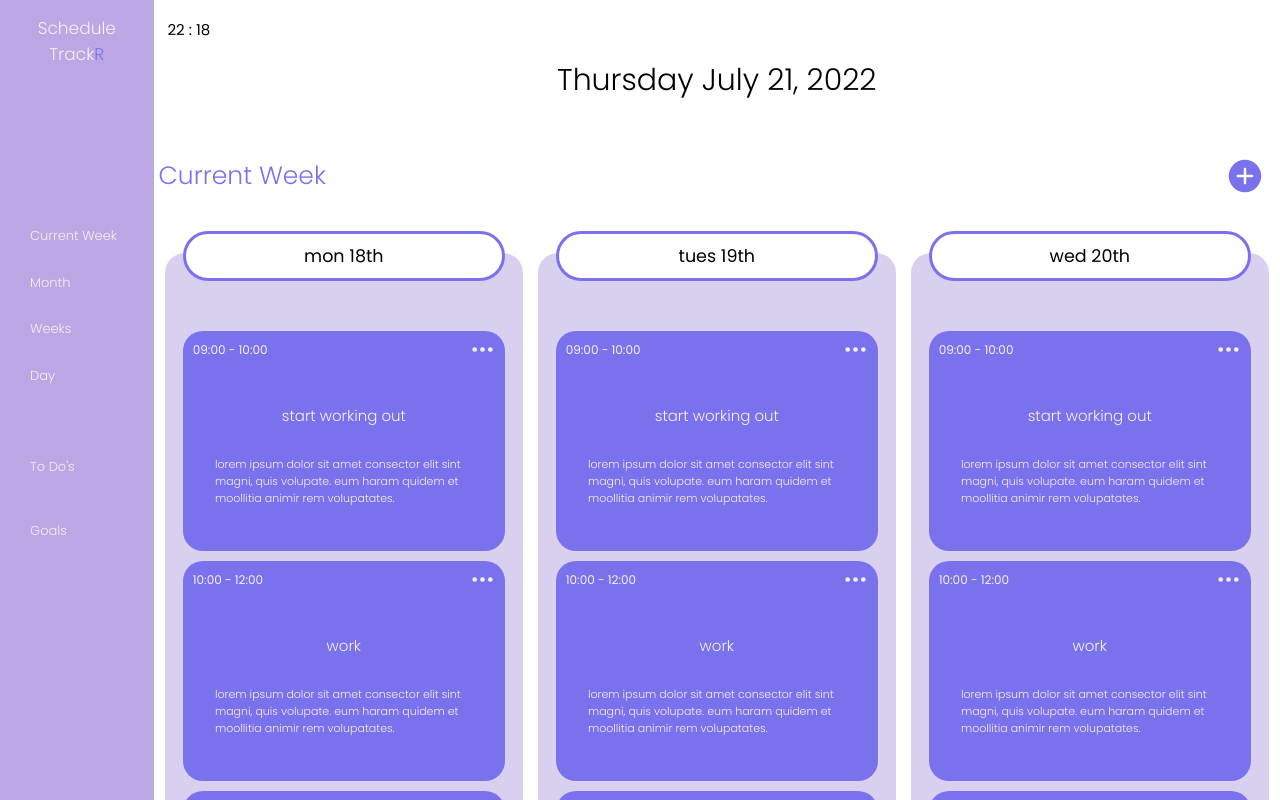
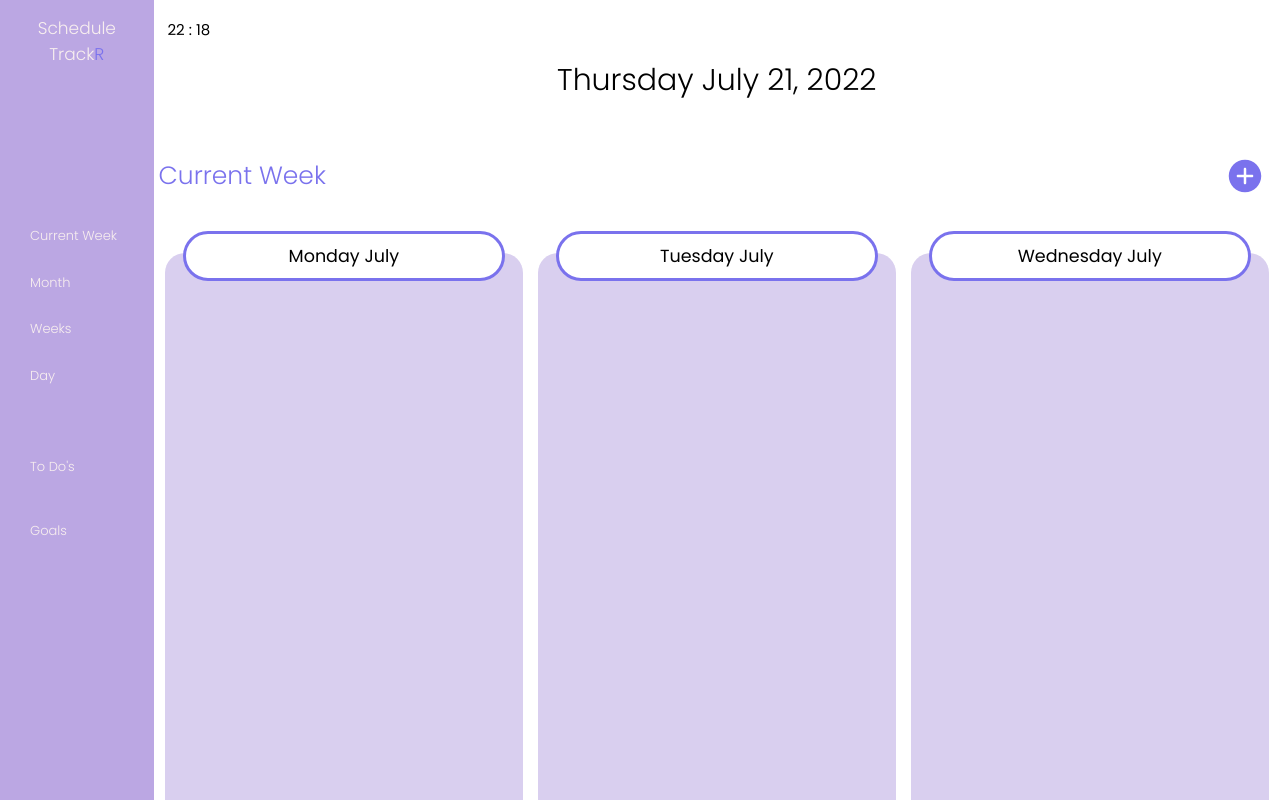
Before and after one commit to David-Henery4/Schedule-TrackR, a React (Create React App) app: page /week in a window 1280 px wide. Built offline with nearby package versions, Linux system fonts and the light colour scheme.

Commit message:
current week data displayed

```diff
--- a/src/components/weekDay.js
+++ b/src/components/weekDay.js
@@ -1,15 +1,16 @@
 import React from 'react'
 import { BsThreeDots } from "react-icons/bs";
 
-export const WeekDay = ({startTime,endTime,title, activity}) => {
+export const WeekDay = ({startTime, endTime, taskTitle, taskDesc}) => {
   return (
     <div className="week-tab">
       <p className="week__times">
+        {/* {startTime} - {endTime} */}
         {startTime} - {endTime}
       </p>
       <BsThreeDots className="week__edit-icon" />
-      <h4 className="week__activity-title">{title}</h4>
-      <article className="week__activity-desc">{activity}</article>
+      <h4 className="week__activity-title">{taskTitle}</h4>
+      <article className="week__activity-desc">{taskDesc}</article>
     </div>
   );
 }
--- a/src/data/defaultWeekData.js
+++ b/src/data/defaultWeekData.js
@@ -1,252 +1,39 @@
 const defaultWeekData = [
   {
     id: 1,
-    day: "mon",
-    date: "18th",
-    tasks: [
-      {
-        id: 1,
+    dateStamp: +new Date(2022, 6, 25),
     startTime: "09:00",
     endTime: "10:00",
-        title: "start working out",
-        activity:
+    taskTitle: "start working out",
+    taskDesc:
       "lorem ipsum dolor sit amet consector elit sint magni, quis volupate. eum haram quidem et moollitia animir rem volupatates.",
   },
   {
     id: 2,
+    dateStamp: +new Date(2022, 6, 26),
     startTime: "10:00",
     endTime: "12:00",
-        title: "work",
-        activity:
+    taskTitle: "work",
+    taskDesc:
       "lorem ipsum dolor sit amet consector elit sint magni, quis volupate. eum haram quidem et moollitia animir rem volupatates.",
   },
   {
     id: 3,
+    dateStamp: +new Date(2022, 6, 25),
     startTime: "12:00",
     endTime: "13:00",
-        title: "lunch",
-        activity:
+    taskTitle: "lunch",
+    taskDesc:
       "lorem ipsum dolor sit amet consector elit sint magni, quis volupate. eum haram quidem et moollitia animir rem volupatates.",
   },
   {
     id: 4,
+    dateStamp: +new Date(2022, 6, 25),
     startTime: "13:00",
     endTime: "16:30",
-        title: "work",
-        activity:
+    taskTitle: "work",
+    taskDesc:
       "lorem ipsum dolor sit amet consector elit sint magni, quis volupate. eum haram quidem et moollitia animir rem volupatates.",
-      },
-    ],
-  },
-  {
-    id: 2,
-    day: "tues",
-    date: "19th",
-    tasks: [
-      {
-        id: 1,
-        startTime: "09:00",
-        endTime: "10:00",
-        title: "start working out",
-        activity:
-          "lorem ipsum dolor sit amet consector elit sint magni, quis volupate. eum haram quidem et moollitia animir rem volupatates.",
-      },
-      {
-        id: 2,
-        startTime: "10:00",
-        endTime: "12:00",
-        title: "work",
-        activity:
-          "lorem ipsum dolor sit amet consector elit sint magni, quis volupate. eum haram quidem et moollitia animir rem volupatates.",
-      },
-      {
-        id: 3,
-        startTime: "12:00",
-        endTime: "13:00",
-        title: "lunch",
-        activity:
-          "lorem ipsum dolor sit amet consector elit sint magni, quis volupate. eum haram quidem et moollitia animir rem volupatates.",
-      },
-      {
-        id: 4,
-        startTime: "13:00",
-        endTime: "16:30",
-        title: "work",
-        activity:
-          "lorem ipsum dolor sit amet consector elit sint magni, quis volupate. eum haram quidem et moollitia animir rem volupatates.",
-      },
-    ],
-  },
-  {
-    id: 3,
-    day: "wed",
-    date: "20th",
-    tasks: [
-      {
-        id: 1,
-        startTime: "09:00",
-        endTime: "10:00",
-        title: "start working out",
-        activity:
-          "lorem ipsum dolor sit amet consector elit sint magni, quis volupate. eum haram quidem et moollitia animir rem volupatates.",
-      },
-      {
-        id: 2,
-        startTime: "10:00",
-        endTime: "12:00",
-        title: "work",
-        activity:
-          "lorem ipsum dolor sit amet consector elit sint magni, quis volupate. eum haram quidem et moollitia animir rem volupatates.",
-      },
-      {
-        id: 3,
-        startTime: "12:00",
-        endTime: "13:00",
-        title: "lunch",
-        activity:
-          "lorem ipsum dolor sit amet consector elit sint magni, quis volupate. eum haram quidem et moollitia animir rem volupatates.",
-      },
-      {
-        id: 4,
-        startTime: "13:00",
-        endTime: "16:30",
-        title: "work",
-        activity:
-          "lorem ipsum dolor sit amet consector elit sint magni, quis volupate. eum haram quidem et moollitia animir rem volupatates.",
-      },
-    ],
-  },
-  {
-    id: 4,
-    day: "thurs",
-    date: "21st",
-    tasks: [
-      {
-        id: 1,
-        startTime: "09:00",
-        endTime: "10:00",
-        title: "start working out",
-        activity:
-          "lorem ipsum dolor sit amet consector elit sint magni, quis volupate. eum haram quidem et moollitia animir rem volupatates.",
-      },
-      {
-        id: 2,
-        startTime: "10:00",
-        endTime: "12:00",
-        title: "work",
-        activity:
-          "lorem ipsum dolor sit amet consector elit sint magni, quis volupate. eum haram quidem et moollitia animir rem volupatates.",
-      },
-      {
-        id: 3,
-        startTime: "12:00",
-        endTime: "13:00",
-        title: "lunch",
-        activity:
-          "lorem ipsum dolor sit amet consector elit sint magni, quis volupate. eum haram quidem et moollitia animir rem volupatates.",
-      },
-      {
-        id: 4,
-        startTime: "13:00",
-        endTime: "16:30",
-        title: "work",
-        activity:
-          "lorem ipsum dolor sit amet consector elit sint magni, quis volupate. eum haram quidem et moollitia animir rem volupatates.",
-      },
-    ],
-  },
-  {
-    id: 5,
-    day: "fri",
-    date: "22nd",
-    tasks: [
-      {
-        id: 1,
-        startTime: "09:00",
-        endTime: "10:00",
-        title: "start working out",
-        activity:
-          "lorem ipsum dolor sit amet consector elit sint magni, quis volupate. eum haram quidem et moollitia animir rem volupatates.",
-      },
-      {
-        id: 2,
-        startTime: "10:00",
-        endTime: "12:00",
-        title: "work",
-        activity:
-          "lorem ipsum dolor sit amet consector elit sint magni, quis volupate. eum haram quidem et moollitia animir rem volupatates.",
-      },
-      {
-        id: 3,
-        startTime: "12:00",
-        endTime: "13:00",
-        title: "lunch",
-        activity:
-          "lorem ipsum dolor sit amet consector elit sint magni, quis volupate. eum haram quidem et moollitia animir rem volupatates.",
-      },
-      {
-        id: 4,
-        startTime: "13:00",
-        endTime: "16:30",
-        title: "work",
-        activity:
-          "lorem ipsum dolor sit amet consector elit sint magni, quis volupate. eum haram quidem et moollitia animir rem volupatates.",
-      },
-    ],
-  },
-  {
-    id: 6,
-    day: "sat",
-    date: "23rd",
-    tasks: [
-      {
-        id: 1,
-        startTime: "10:00",
-        endTime: "12:00",
-        title: "work",
-        activity:
-          "lorem ipsum dolor sit amet consector elit sint magni, quis volupate. eum haram quidem et moollitia animir rem volupatates.",
-      },
-      {
-        id: 2,
-        startTime: "12:00",
-        endTime: "13:00",
-        title: "lunch",
-        activity:
-          "lorem ipsum dolor sit amet consector elit sint magni, quis volupate. eum haram quidem et moollitia animir rem volupatates.",
-      },
-    ],
-  },
-  {
-    id: 7,
-    day: "sun",
-    date: "24th",
-    tasks: [
-      {
-        id: 1,
-        startTime: "09:00",
-        endTime: "10:00",
-        title: "sleep",
-        activity:
-          "lorem ipsum dolor sit amet consector elit sint magni, quis volupate. eum haram quidem et moollitia animir rem volupatates.",
-      },
-      {
-        id: 2,
-        startTime: "10:00",
-        endTime: "12:00",
-        title: "walk",
-        activity:
-          "lorem ipsum dolor sit amet consector elit sint magni, quis volupate. eum haram quidem et moollitia animir rem volupatates.",
-      },
-      {
-        id: 3,
-        startTime: "12:00",
-        endTime: "13:00",
-        title: "xbox",
-        activity:
-          "lorem ipsum dolor sit amet consector elit sint magni, quis volupate. eum haram quidem et moollitia animir rem volupatates.",
-      },
-    ],
   },
 ];
 
--- a/src/pages/week.js
+++ b/src/pages/week.js
@@ -1,23 +1,60 @@
-import React from 'react'
-import defaultWeekData from '../data/defaultWeekData';
-import { WeekDay } from '../components/weekDay';
-import { DayWeekContainer } from '../components';
+import React from "react";
+import defaultWeekData from "../data/defaultWeekData";
+import { WeekDay } from "../components/weekDay";
+import { DayWeekContainer } from "../components";
+import { useEffect } from "react";
+import { getDatesObj } from "../data/calandarData";
+import formatDate from "../utils/formatDate";
+import { useState } from "react";
+import { useScheduleContext } from "../context/scheduleContext";
 
 export const Week = () => {
+  const { scheduleOverallData } = useScheduleContext();
+  const [datesOfTheWeek, setDatesOfTheWeek] = useState([])
+  //
+  const setCurrentWeek = () => {
+    const datesOfWeek = []
+    for (let i = 1; i < 8; i++){
+      const mondayDate = new Date().getDate() - new Date().getDay() + i;
+      const fullMondayDate = new Date(new Date().getFullYear(),new Date().getMonth(),mondayDate)
+      const dateObj = {
+        id: i,
+        formatedDate: formatDate(fullMondayDate),
+        weekDateStamp: +fullMondayDate,
+        fullDates: fullMondayDate,
+      }
+      datesOfWeek.push(dateObj)
+    }
+    console.log(datesOfWeek)
+    setDatesOfTheWeek(datesOfWeek)
+  };
+  //
+  useEffect(() => {
+    setCurrentWeek();
+  }, [scheduleOverallData]);
+  //
   return (
     <section className="week">
       {/* ?!?!?might have input form here?!?! (DAYWEEKCONTAINER) */}
       <div className="week-container">
-        {defaultWeekData.map(d => {
-          const {id,date,day,tasks} = d
+        {datesOfTheWeek.map((d) => {
+          const { id, formatedDate, weekDateStamp } = d;
+          const {day, date} = formatedDate
           return (
             <div key={id} className="week-col">
               <div className="week-title">
-                <h3>{day} {date}</h3>
+                <h3>
+                  {day} {date}
+                </h3>
               </div>
-              {tasks.map(t => {
-                const {id} = t
-                return <WeekDay key={id} {...t}/>
+              {scheduleOverallData.map((t) => {
+                const { id, dateStamp } = t;
+                console.log(weekDateStamp);
+                console.log(dateStamp);
+                if (weekDateStamp === dateStamp){
+                  console.log("true")
+                  return <WeekDay key={id} {...t} />;
+                }
               })}
             </div>
           );
@@ -25,6 +62,6 @@ export const Week = () => {
       </div>
     </section>
   );
-}
+};
 
-export default Week
+export default Week;
--- a/src/sass/pages/_week.scss
+++ b/src/sass/pages/_week.scss
@@ -1,5 +1,6 @@
 .week {
   width: 100%;
+  overflow-y: scroll;
   @include respond (desktop){
     grid-column: 2/-1;
     grid-row: 4/-1;
@@ -13,14 +14,13 @@
     gap: 6rem;
     @include respond (desktop){
     padding: 4rem 1% 1%;
-    height: 100%;
-    overflow-y: scroll;
     gap: 1.5rem;
     row-gap: 5rem;
     }
   }
   &-col {
     width: 90%;
+    min-height: 60rem;
     height: 100%;
     padding: 5%;
     background-color: $color-shade;
```
Lines whose indentation alone changed are shown as unchanged.
